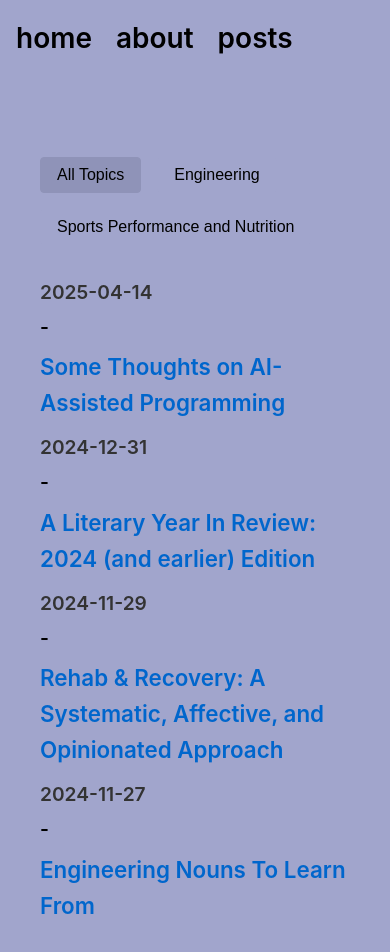
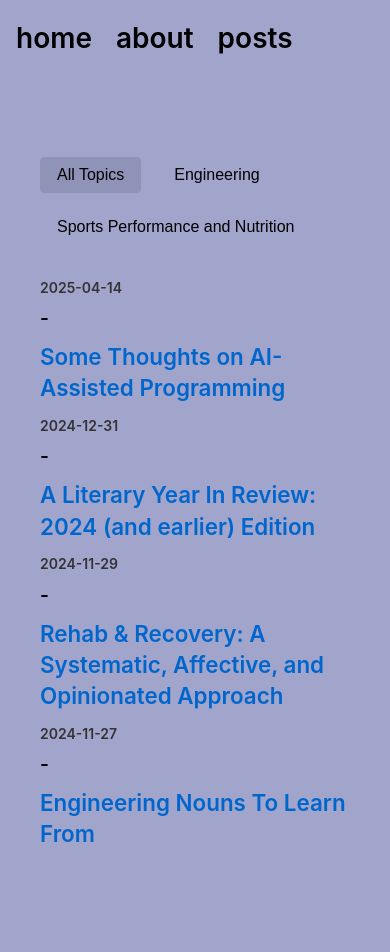
Before and after one commit to MaanasSathaye/msathaye.com, a React (Vite) app in the folder msathaye-console/: page /posts in a window 390 px wide. Shown: the top 952 px of the page. After the commit the page ends 893 px from the top, so only its background shows below. Built offline with nearby package versions, Linux system fonts and the light colour scheme.

Commit message:
oh no mobile formatting dear lord

```diff
--- a/msathaye-console/src/css/App.css
+++ b/msathaye-console/src/css/App.css
@@ -91,6 +91,7 @@ hr {
 
 .page h1 {
   margin-bottom: 1.5rem;
+  text-align: center;
 }
 
 .page h2 {
@@ -241,6 +242,21 @@ hr {
 
   .book-title {
     font-size: 18px;
+  }
+
+  .post-line {
+    flex-direction: column;
+    gap: 0.25rem;
+    margin: 1.5rem 0;
+  }
+
+  .post-title {
+    font-size: 18px;
+    line-height: 1.4;
+  }
+
+  .post-date {
+    font-size: 14px;
   }
 }
 
@@ -413,17 +429,22 @@ hr {
 .post-line {
   margin: 1rem 0;
   display: flex;
-  align-items: center;
+  align-items: baseline;
   gap: 0.5rem;
+  flex-wrap: nowrap;
+  width: 100%;
 }
 
 .post-date {
   color: #666;
+  white-space: nowrap;
 }
 
 .post-title {
   color: #0066cc;
   text-decoration: none;
+  overflow-wrap: break-word;
+  word-wrap: break-word;
 }
 
 .post-title:hover {
```
